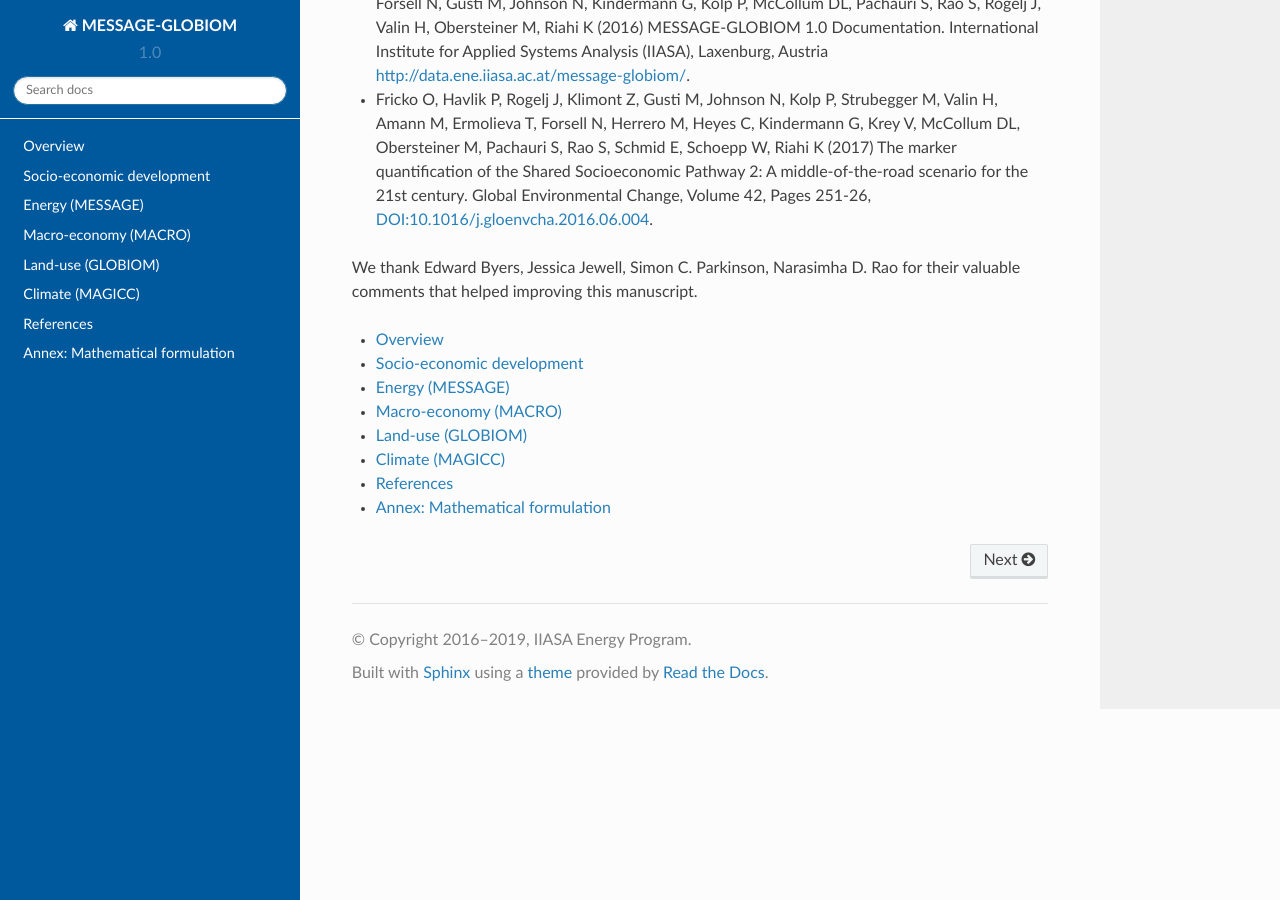
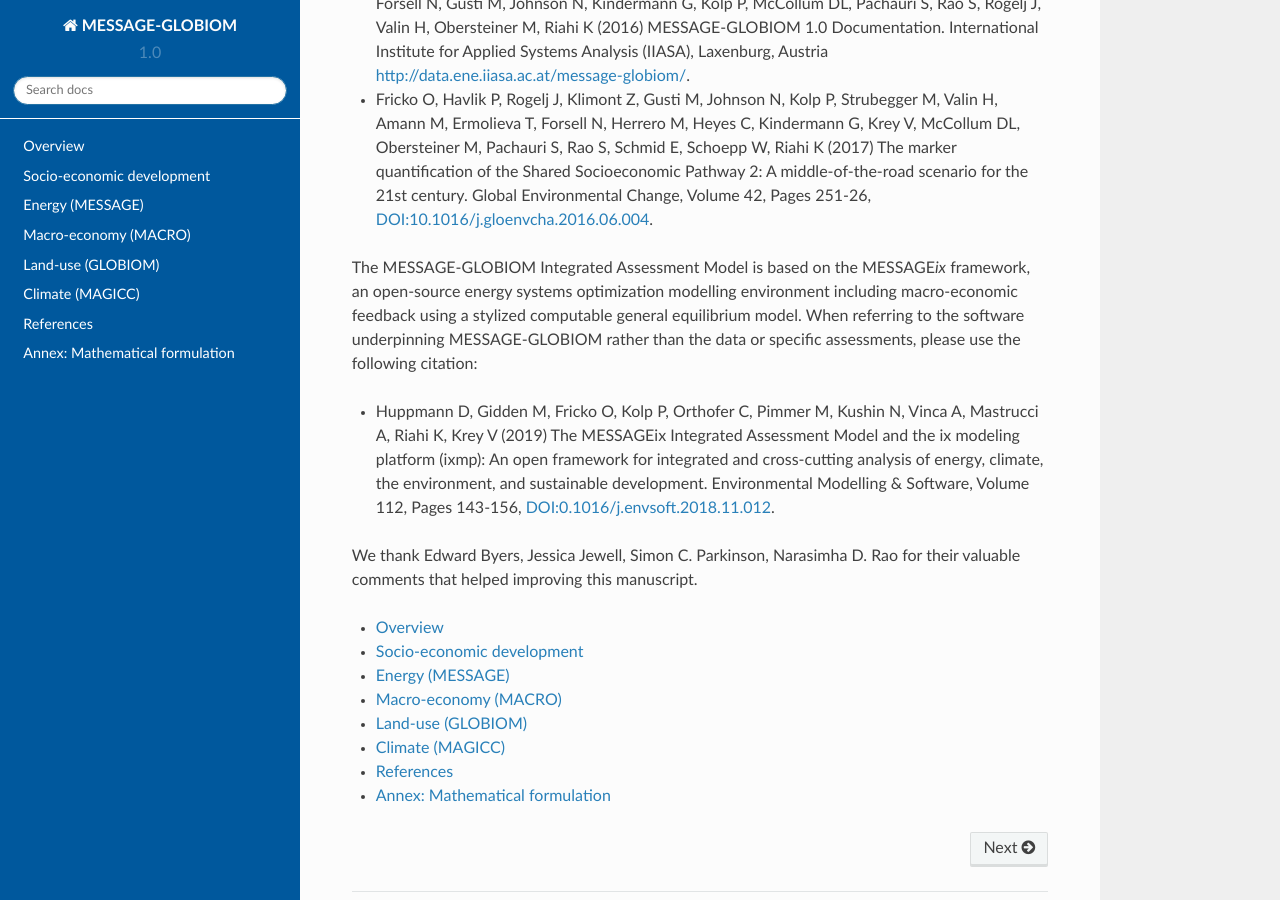
Before and after one commit to iiasa/message_doc, a Sphinx documentation site: the page built from source/index.rst, in a window 1280 px wide and 900 px high, scrolled down 480 px. Built offline with Sphinx 7.4.7 and the Read the Docs theme 2.0.0, drawn with Linux system fonts in a browser that asks for light colours; pages that are not in the unit, such as notebooks, are missing from menus.

Commit message:
add reference to MESSAGEix manuscript on landing page

```diff
--- a/source/_static/message-globiom.bib
+++ b/source/_static/message-globiom.bib
@@ -5,6 +5,7 @@
    url = {http://data.ene.iiasa.ac.at/message-globiom/},
    year = {2016}
 }
+
 @article{fricko_havlik_2017,
    author = {Fricko, O. and Havlik, P. and Rogelj, J. and Klimont, Z. and Gusti, M. and Johnson, N. and Kolp, P. and Strubegger, M. and Valin, H. and Amann, M. and Ermolieva, T. and Forsell, N. and Herrero, M. and Heyes, C. and Kindermann, G. and Krey, V. and McCollum, D. L. and Obersteiner, M. and Pachauri, S. and Rao, S. and Schmid, E. and Schoepp, W. and Riahi, K.},
    title = {The marker quantification of the Shared Socioeconomic Pathway 2: A middle-of-the-road scenario for the 21st century},
@@ -16,3 +17,13 @@
    issn = "0959-3780",
    doi = "http://dx.doi.org/10.1016/j.gloenvcha.2016.06.004",
 }
+
+@article{huppmann_2019_MESSAGEix,
+   author = {Huppmann, Daniel and Gidden, Matthew and Fricko, Oliver and Kolp, Peter and Orthofer, Clara and Pimmer, Michael and Kushin, Nikolay and Vinca, Adriano and Mastrucci, Alessio and Riahi, Keywan and Krey, Volker},
+   title = {{The MESSAGEix Integrated Assessment Model and the ix modeling platform (ixmp): An open framework for integrated and cross-cutting analysis of energy, climate, the environment, and sustainable development}},
+   journal = {Environmental Modelling \& Software},
+   volume = {112},
+   pages = {143-156},
+   doi = {https://doi.org/10.1016/j.envsoft.2018.11.012},
+   year = {2019}
+}
--- a/source/index.rst
+++ b/source/index.rst
@@ -10,6 +10,16 @@
 * Krey V, Havlik P, Fricko O, Zilliacus J, Gidden M, Strubegger M, Kartasasmita G, Ermolieva T, Forsell N, Gusti M, Johnson N, Kindermann G, Kolp P, McCollum DL, Pachauri S, Rao S, Rogelj J, Valin H, Obersteiner M, Riahi K (2016) MESSAGE-GLOBIOM 1.0 Documentation. International Institute for Applied Systems Analysis (IIASA), Laxenburg, Austria `http://data.ene.iiasa.ac.at/message-globiom/ <http://data.ene.iiasa.ac.at/message-globiom/>`_.
 
 * Fricko O, Havlik P, Rogelj J, Klimont Z, Gusti M, Johnson N, Kolp P, Strubegger M, Valin H, Amann M, Ermolieva T, Forsell N, Herrero M, Heyes C, Kindermann G, Krey V, McCollum DL, Obersteiner M, Pachauri S, Rao S, Schmid E, Schoepp W, Riahi K (2017) The marker quantification of the Shared Socioeconomic Pathway 2: A middle-of-the-road scenario for the 21st century. Global Environmental Change, Volume 42, Pages 251-26, `DOI:10.1016/j.gloenvcha.2016.06.004 <https://doi.org/10.1016/j.gloenvcha.2016.06.004>`_.
+
+The MESSAGE-GLOBIOM Integrated Assessment Model is based on the |MESSAGEix|
+framework, an open-source energy systems optimization modelling environment
+including macro-economic feedback using a stylized computable general
+equilibrium model.
+When referring to the software underpinning MESSAGE-GLOBIOM rather than the data
+or specific assessments, please use the following citation:
+
+* Huppmann D, Gidden M, Fricko O, Kolp P, Orthofer C, Pimmer M, Kushin N, Vinca A, Mastrucci A, Riahi K, Krey V (2019) The MESSAGEix Integrated Assessment Model and the ix modeling platform (ixmp): An open framework for integrated and cross-cutting analysis of energy, climate, the environment, and sustainable development. Environmental Modelling & Software, Volume 112, Pages 143-156, `DOI:0.1016/j.envsoft.2018.11.012 <https://doi.org/0.1016/j.envsoft.2018.11.012>`_.
+
 
 We thank Edward Byers, Jessica Jewell, Simon C. Parkinson, Narasimha D. Rao for their valuable comments that helped improving this manuscript.
 
@@ -26,3 +36,5 @@
    climate/index
    bibliography
    annex/index
+
+.. |MESSAGEix| replace:: MESSAGE\ :emphasis:`ix`
```
Also changed, not shown: 1 other file.
